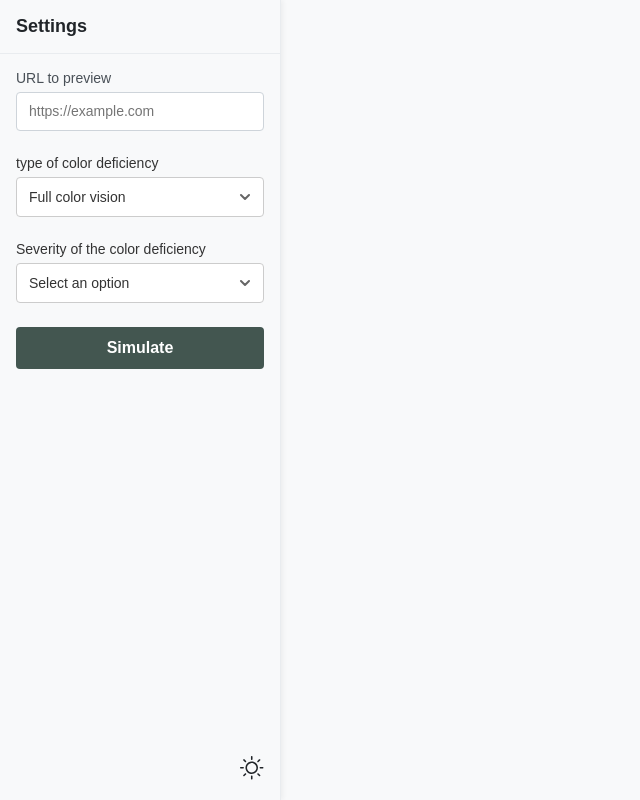
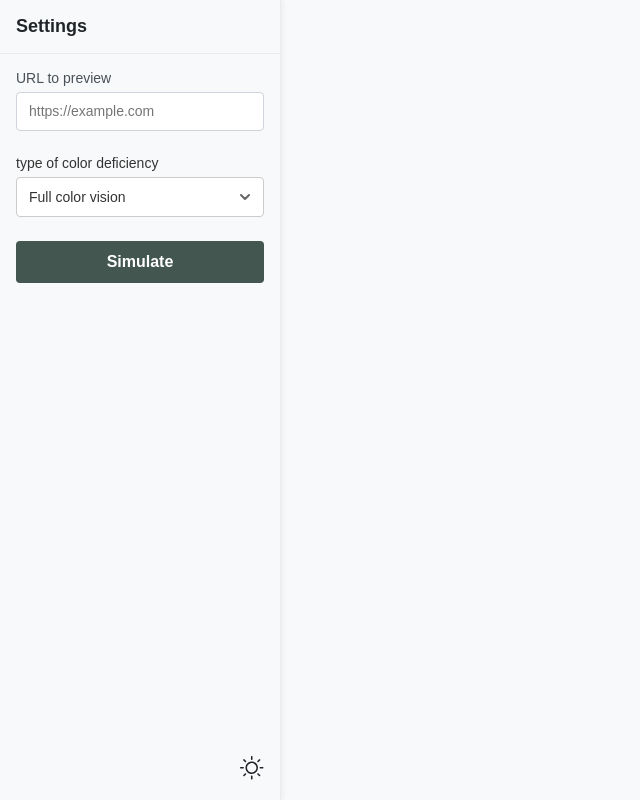
Before and after one commit to TheInclusiveWeb/colour-blindness-simulator, a React (Vite) app: page / in a window 1280 px wide. Shown: the whole page, without its empty margins (0-640 px from the left). Built offline with nearby package versions, Linux system fonts and the light colour scheme.

Commit message:
fix: no severity slection for full colour vision

```diff
--- a/src/App.tsx
+++ b/src/App.tsx
@@ -109,7 +109,9 @@ export default function App() {
         <Select onChange={(value: VisionDisorderOptions) => setVariant(value)} options={VISION_DISORDER_OPTIONS} value={variant} label='type of color deficiency' />
 
         {/* Color blindness severity (0-100) */}
-        <Select onChange={(value: number) => setStrength(value)} options={VISION_DISORDER_STRENGTHS} value={`${strength}`} label='Severity of the color deficiency' />
+        {variant !== 'None' && (
+          <Select onChange={(value: number) => setStrength(value)} options={VISION_DISORDER_STRENGTHS} value={`${strength}`} label='Severity of the color deficiency' />
+        )}
 
         {/* Confirmation button */}
         <Button
```
